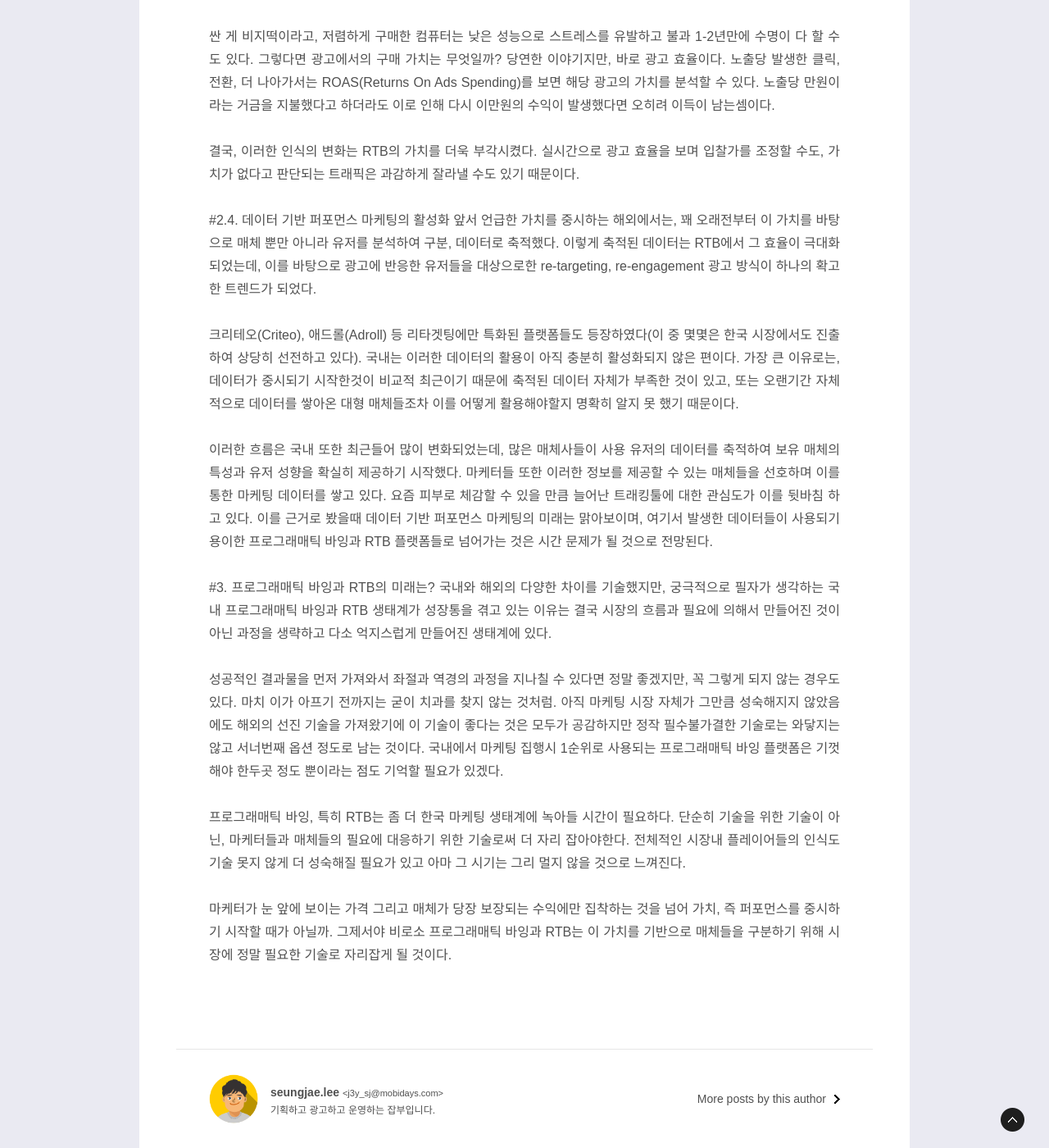
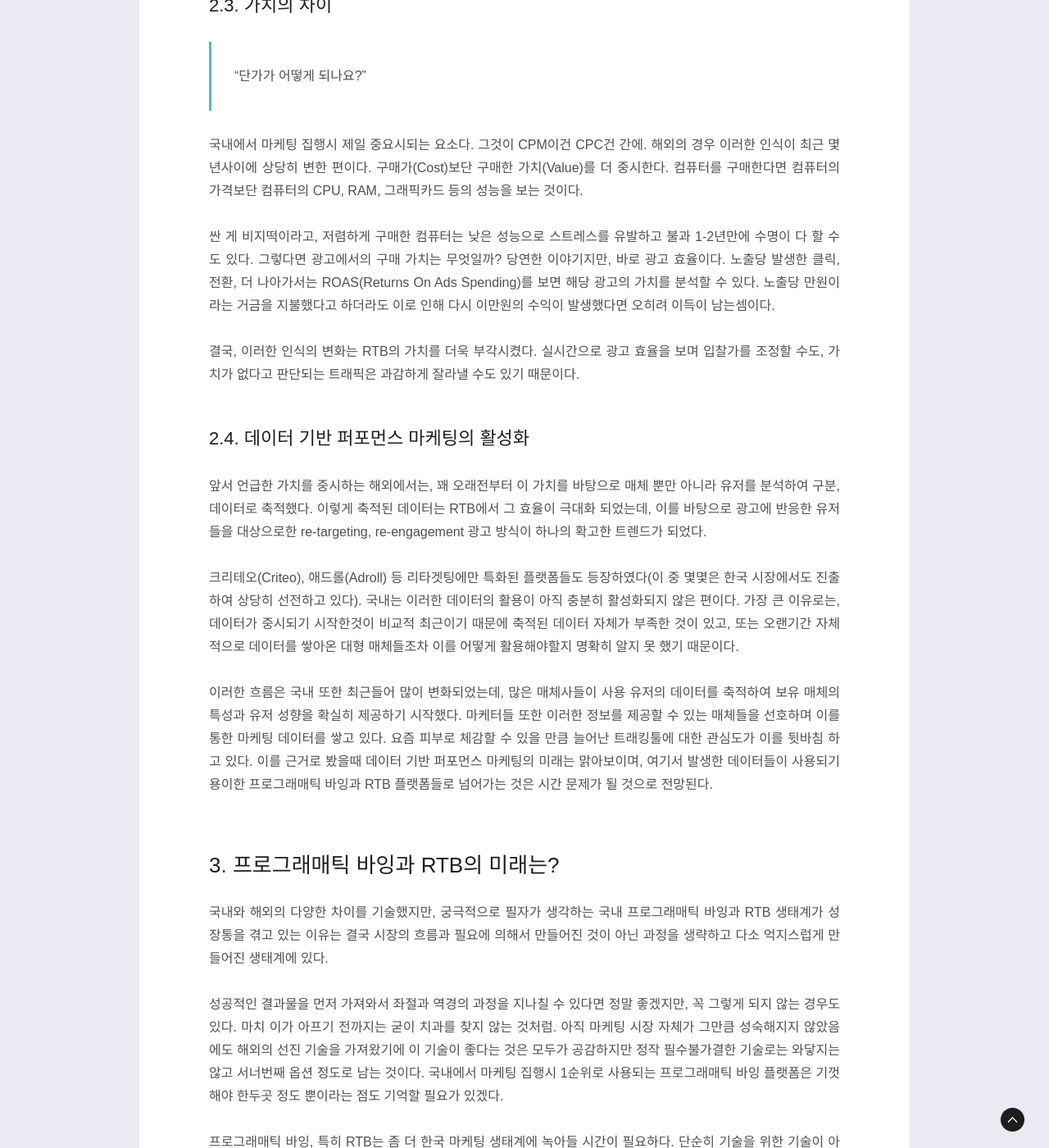
Before and after one commit to mobidays-dev/mobilab, a Jekyll site: the page built from _posts/2018-07-30-프로그래매틱-RTB가-한국서-고전하는-이유-4가지.md, in a window 1280 px wide and 1400 px high, scrolled down 5584 px. Shown: the whole window at 82% size. Built offline with Jekyll 4.4.1, drawn with Linux system fonts in a browser that asks for light colours; comment, search, counter and statistics services are not loaded; some of the changed text lies outside the part shown.

Commit message:
version 1.0 finished

```diff
--- a/_posts/2018-07-30-프로그래매틱-RTB가-한국서-고전하는-이유-4가지.md
+++ b/_posts/2018-07-30-프로그래매틱-RTB가-한국서-고전하는-이유-4가지.md
@@ -17,7 +17,7 @@ cover:
 
 ![출처: sitescout http://www.sitescout.com/blog/2014/01/rtb-zeitgeist-publishers-embrace-real-time-bidding-data-takes-center-stage/](/static/images/56d8af01-f6ca-45e3-b901-1e4ebddbd4472017073116.png)
 
-#1. RTB의 구조
+# 1. RTB의 구조
 
 아마 많은 마케터들이 궁금해 할 것이다. 2년차를 맞이한 RTB 생태계가 2016년에는 일년간의 적응기를 딛고 드디어 도약할 것인가?를 말이다. 결론부터 이야기하자면, RTB는 올해에도 ‘만년 유망주’로 남을 가능성이 높다는 게 필자의 생각이다. 분명 프로그래틱바잉, RTB, 퍼포먼스 마케팅과 같은 단어가 예전보다 많이 들린다.
 
@@ -35,7 +35,7 @@ cover:
 
 프로그래매틱 바잉이란, 사람 대 사람으로 광고가 집행되는 것이 아닌, 컴퓨터 대 컴퓨터, 캠페인 설정에 따라 ad-tag가 지정된 ad-server에 자동으로 전달되는 모든 방식의 광고 집행 프로세스를 뜻한다. 검색 광고 등 오래전부터 존재해왔던 기술들 또한 프로그래매틱 바잉이라고 규정할 수 있다. 반면 RTB는 경매의 형식으로 실시간 자동 입찰을 통해 진행되는 광고 노출의 구매와 판매를 뜻한다. 즉, RTB는 프로그래매틱 바잉이라 할 수 있지만, 프로그래매틱 바잉은 RTB가 아니다.
 
-#2. 광고 구매의 피라미드
+# 2. 광고 구매의 피라미드
 
 ![출처) Centro(2015.06), Programmatic vs. RTB : A Common Misconception in Ad Tech](/static/images/da884772-8349-440d-a863-e3f3b79dc41b2017073116.png)
 
@@ -48,7 +48,7 @@ cover:
 
 하지만 국내에선 스타트업이 아닌 몇몇 유명 대행사들이 RTB 플렛폼을 출시하고도 어려움속에 고배를 마셔야했다. 어째서 이런 빈부격차가 국내와 해외 RTB 사이에 존재하는 것일까? 네 가지 이유를 정리했다.
 
-##2.1. 유통 구조와 규모의 차이
+## 2.1. 유통 구조와 규모의 차이
 RTB가 가장 활성화된 국가 중 하나인 미국을 예시로 들어보자. 서울에서 최남단인 제주도까지 몇시간 걸리지 않는 한국과는 달리 미국의 각 주별 거리는 매우 떨어져있는 편이다. 서부에 위치한 워싱턴과 동부에 위치한 뉴욕은 자그만치 시차만 3시간이다. 개방돼 있는 미국 시장의 특성상 유럽과의 업무 협업도 일상적인 일이다. 이러한 특성상 얼굴을 대면하는 미팅은 커녕 이메일로 커뮤니케이션하여 광고를 집행하는데도 상당한 노력을 필요로 한다.
 
 나는 당장 광고를 시작해야하는데 상대측은 이미 업무시간이 끝나버린 경우도 빈번했다. 이렇다보니 불필요한 커뮤니케이션과 광고 집행 프로세스의 간소화를 위한 노력이 시작되며 이 과정에서 프로그래매틱 바잉이 생겨났고 그 프로그래매틱 바잉의 수요에 대한 경쟁에 해결안을 제공하고 광고 노출당 비용에 가장 합리적인 가격을 측정하고자 실시간 경매가 추가된 RTB로 발전했다.
@@ -63,7 +63,7 @@ RTB가 가장 활성화된 국가 중 하나인 미국을 예시로 들어보자
 
 항상 더 많은 매체를 확보하기 위해 동분서주하는 Supply Side 관계자를 만나도 비슷한 이야기가 거론된다. 매체 수 자체와 그들이 제공하는 트래픽량이 부족한것. 국내 시장으로 진출한 해외 기업들도 그리 나은 형편은 아니다. 적지 않은 양의 국내 트래픽을 보유한 것으로 보이지만 속을 까놓고 보면 그들 대부분이 국내 토종이 아닌 글로벌 매체들로부터 발생하는 한국 트래픽이다. 아직 묶어놓고 관리해야할 만큼 주체할 수 없이 많은 수의 매체가 존재하는 것이 아닌데 이들을 묶어놓을 기술부터 준비가 되어있다니 아이러니한 일이다.
 
-#2.2. 광고 기술 표준화
+## 2.2. 광고 기술 표준화
 프로그래매틱 바잉에 있어서 기술적 연동은 필수적인 요소이다. 하지만 각 매체별로 광고 영역부터 다른 것은 물론, 개발언어와 서버 구성 등도 개발자의 특성과 역량에 따라 천차만별인데, 이러한 경우 각 매체별로 기술적 싱크를 맞추는 작업을 필요로하여 연동하는데 상당한 기간이 소요된다.
 
 때문에 프로그래매틱 바잉, 더 나아가 RTB를 활성화하기 위해선 기술적인 부분에 어느정도 규칙을 정할 필요가 있었다. 이를 위해 매체사들은 물론 IAB(Interative Advertising Bureau)와 같은 협회도 적극적으로 개입하여 광고 기술을 표준화 시키기 위해 노력했다.
@@ -72,7 +72,7 @@ RTB가 가장 활성화된 국가 중 하나인 미국을 예시로 들어보자
 
 ![광고를 구성하는 수많은 키워드들. 출처: http://www.thebluediamondgallery.com/tablet/a/advertising-agency.html](/static/images/7d9d9355-b098-4dce-82d0-2634728862fe2017073116.png)
 
-#2.3. 가치의 차이
+## 2.3. 가치의 차이
 > “단가가 어떻게 되나요?”
 
 국내에서 마케팅 집행시 제일 중요시되는 요소다. 그것이 CPM이건 CPC건 간에. 해외의 경우 이러한 인식이 최근 몇 년사이에 상당히 변한 편이다. 구매가(Cost)보단 구매한 가치(Value)를 더 중시한다. 컴퓨터를 구매한다면 컴퓨터의 가격보단 컴퓨터의 CPU, RAM, 그래픽카드 등의 성능을 보는 것이다.
@@ -81,14 +81,14 @@ RTB가 가장 활성화된 국가 중 하나인 미국을 예시로 들어보자
 
 결국, 이러한 인식의 변화는 RTB의 가치를 더욱 부각시켰다. 실시간으로 광고 효율을 보며 입찰가를 조정할 수도, 가치가 없다고 판단되는 트래픽은 과감하게 잘라낼 수도 있기 때문이다.
 
-#2.4. 데이터 기반 퍼포먼스 마케팅의 활성화
+## 2.4. 데이터 기반 퍼포먼스 마케팅의 활성화
 앞서 언급한 가치를 중시하는 해외에서는, 꽤 오래전부터 이 가치를 바탕으로 매체 뿐만 아니라 유저를 분석하여 구분, 데이터로 축적했다. 이렇게 축적된 데이터는 RTB에서 그 효율이 극대화 되었는데, 이를 바탕으로 광고에 반응한 유저들을 대상으로한 re-targeting, re-engagement 광고 방식이 하나의 확고한 트렌드가 되었다.
 
 크리테오(Criteo), 애드롤(Adroll) 등 리타겟팅에만 특화된 플랫폼들도 등장하였다(이 중 몇몇은 한국 시장에서도 진출하여 상당히 선전하고 있다). 국내는 이러한 데이터의 활용이 아직 충분히 활성화되지 않은 편이다. 가장 큰 이유로는, 데이터가 중시되기 시작한것이 비교적 최근이기 때문에 축적된 데이터 자체가 부족한 것이 있고, 또는 오랜기간 자체적으로 데이터를 쌓아온 대형 매체들조차 이를 어떻게 활용해야할지 명확히 알지 못 했기 때문이다.
 
 이러한 흐름은 국내 또한 최근들어 많이 변화되었는데, 많은 매체사들이 사용 유저의 데이터를 축적하여 보유 매체의 특성과 유저 성향을 확실히 제공하기 시작했다. 마케터들 또한 이러한 정보를 제공할 수 있는 매체들을 선호하며 이를 통한 마케팅 데이터를 쌓고 있다. 요즘 피부로 체감할 수 있을 만큼 늘어난 트래킹툴에 대한 관심도가 이를 뒷바침 하고 있다. 이를 근거로 봤을때 데이터 기반 퍼포먼스 마케팅의 미래는 맑아보이며, 여기서 발생한 데이터들이 사용되기 용이한 프로그래매틱 바잉과 RTB 플랫폼들로 넘어가는 것은 시간 문제가 될 것으로 전망된다.
 
-#3. 프로그래매틱 바잉과 RTB의 미래는?
+# 3. 프로그래매틱 바잉과 RTB의 미래는?
 국내와 해외의 다양한 차이를 기술했지만, 궁극적으로 필자가 생각하는 국내 프로그래매틱 바잉과 RTB 생태계가 성장통을 겪고 있는 이유는 결국 시장의 흐름과 필요에 의해서 만들어진 것이 아닌 과정을 생략하고 다소 억지스럽게 만들어진 생태계에 있다.
 
 성공적인 결과물을 먼저 가져와서 좌절과 역경의 과정을 지나칠 수 있다면 정말 좋겠지만, 꼭 그렇게 되지 않는 경우도 있다. 마치 이가 아프기 전까지는 굳이 치과를 찾지 않는 것처럼. 아직 마케팅 시장 자체가 그만큼 성숙해지지 않았음에도 해외의 선진 기술을 가져왔기에 이 기술이 좋다는 것은 모두가 공감하지만 정작 필수불가결한 기술로는 와닿지는 않고 서너번째 옵션 정도로 남는 것이다. 국내에서 마케팅 집행시 1순위로 사용되는 프로그래매틱 바잉 플랫폼은 기껏해야 한두곳 정도 뿐이라는 점도 기억할 필요가 있겠다.
```
